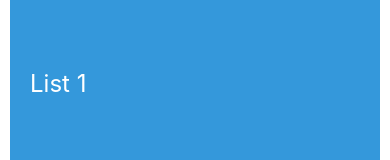
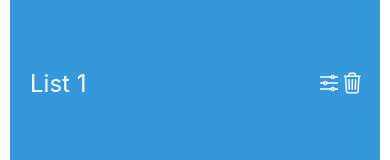
Before and after one commit to ChhuongLe/TodoList, a React Native app: screen /homePage in a window 390 px wide. Shown: the part 371-531 px from the top of the page. Built offline with nearby package versions, Linux system fonts and the light colour scheme.

Commit message:
Add icons using expo vector icons library

```diff
--- a/components/Home.js
+++ b/components/Home.js
@@ -10,6 +10,7 @@
   Keyboard,
   AsyncStorage
 } from 'react-native';
+import { Ionicons} from '@expo/vector-icons';
 // This will be the first screen the user will see
 // Allows them to make containers of Todos for different tasks
 const Home = () => {
@@ -21,6 +22,12 @@
           <Text style={styles.itemTitle}>List 1</Text>
         </View>
         <View style={{flexDirection:"row"}}>
+          <TouchableOpacity onPress={() => {}}>
+            <Ionicons name="options-outline" size={24} color="white" />
+          </TouchableOpacity>
+          <TouchableOpacity onPress={() => {}}>
+            <Ionicons name="trash-outline" size={24} color="white" />
+          </TouchableOpacity>
         </View>
       </TouchableOpacity>
     </View>
@@ -42,6 +49,7 @@
     marginVertical: 10,
     marginHorizontal: 10,
     alignItems: "center",
+    justifyContent: "space-between",
   },
   itemTitle: {
     fontSize: 24,
```
